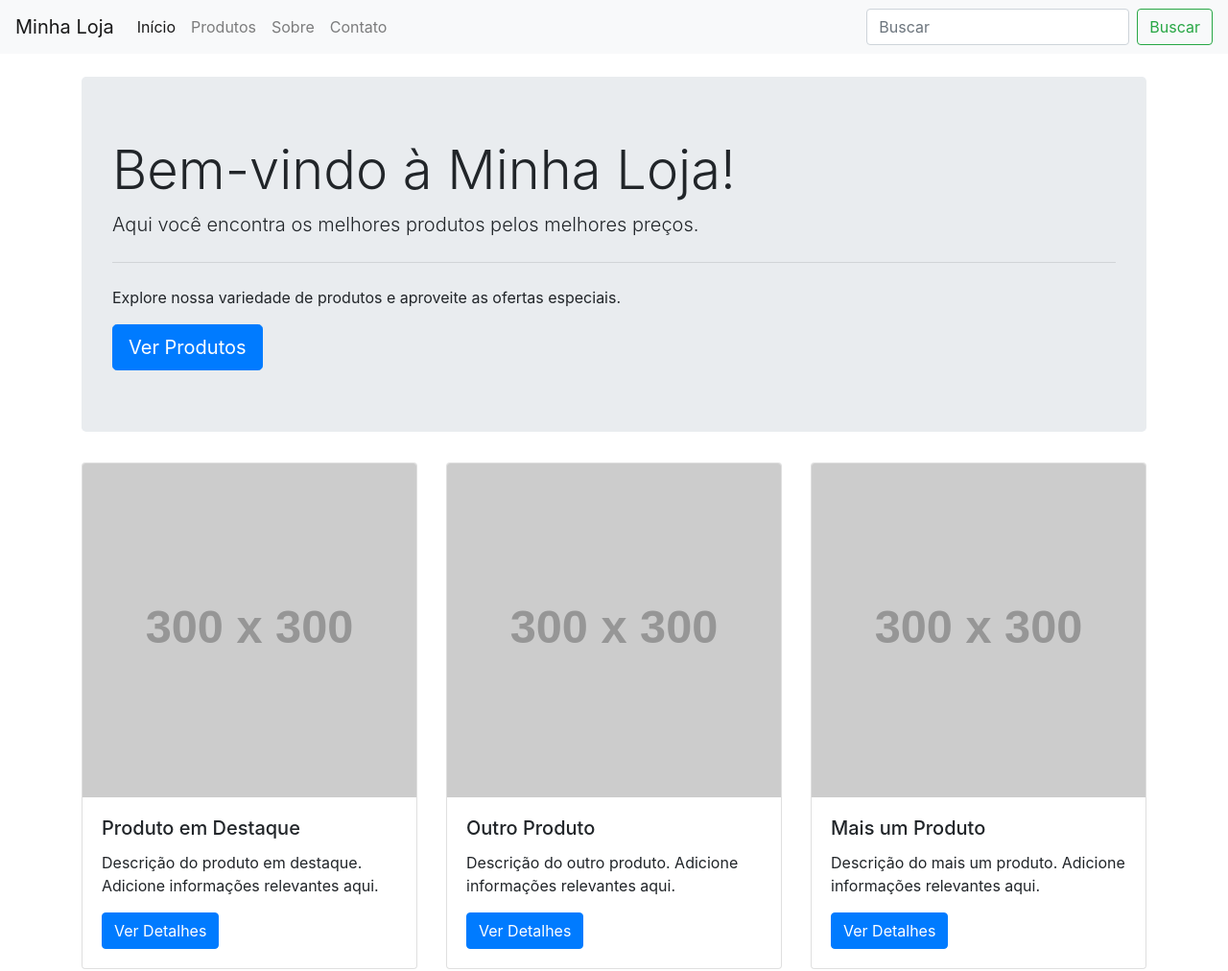
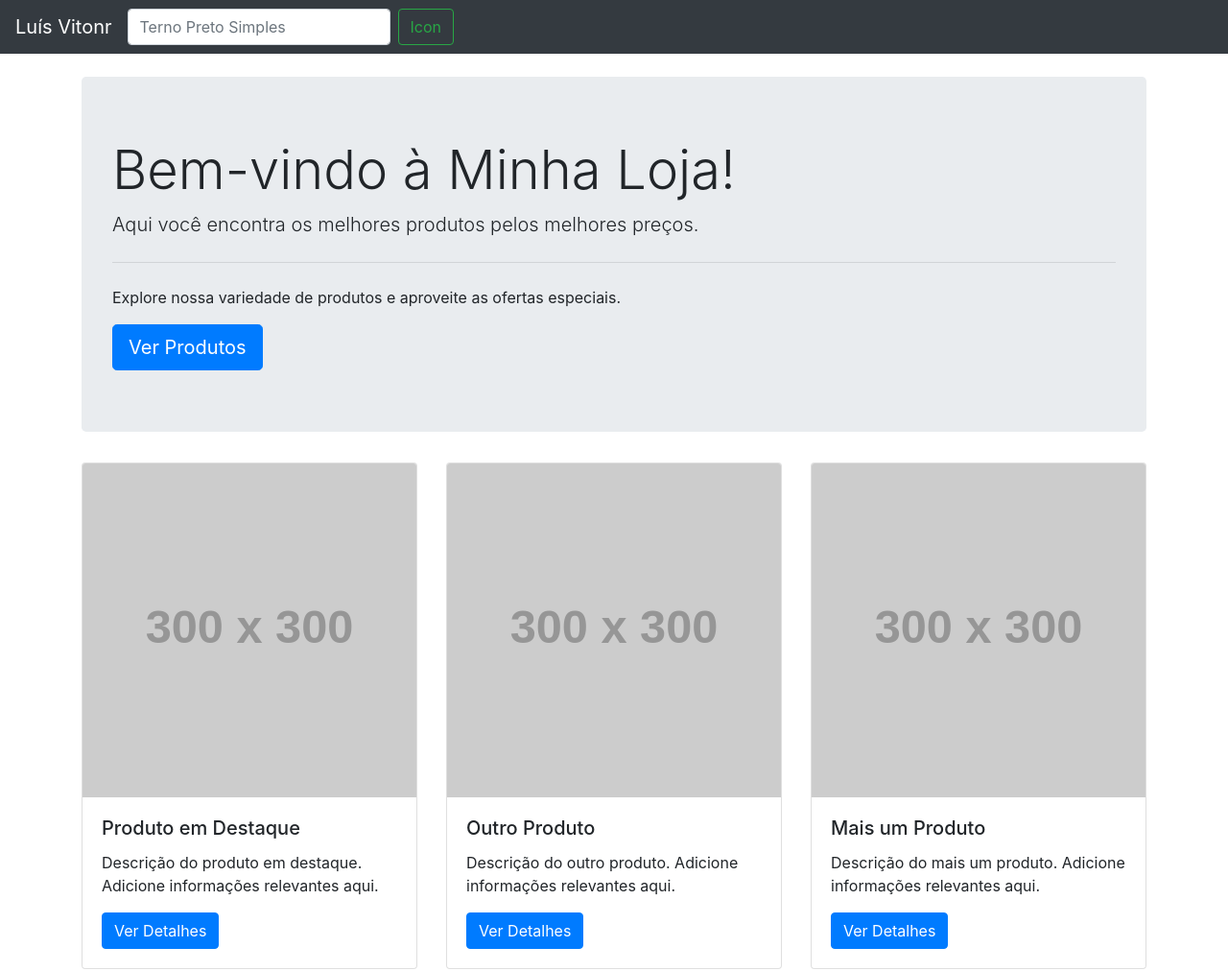
Before and after one commit to alex-ads/E-Comerce, a plain HTML site: page index.html in a window 1280 px wide. Shown: the top 1012 px of the page at 96% size. Drawn offline with nearby package versions, Linux system fonts and the light colour scheme; placeholder pictures from the web are drawn by us.

Commit message:
aaa
aaaa

```diff
--- a/index.html
+++ b/index.html
@@ -7,36 +7,24 @@
     <title>Minha Loja</title>
     <link rel="stylesheet" href="https://stackpath.bootstrapcdn.com/bootstrap/4.5.2/css/bootstrap.min.css">
     <link rel="stylesheet" href="./assets/style/css/style.css">
+
 </head>
 
 <body>
     <!-- Barra de navegação -->
-    <nav class="navbar navbar-expand-lg navbar-light bg-light">
-        <a class="navbar-brand" href="#">Minha Loja</a>
+    <nav class="navbar navbar-expand-lg navbar-dark bg-dark">
+        <a class="navbar-brand" href="#">Luís Vitonr</a>
         <button class="navbar-toggler" type="button" data-toggle="collapse" data-target="#navbarSupportedContent"
             aria-controls="navbarSupportedContent" aria-expanded="false" aria-label="Toggle navigation">
             <span class="navbar-toggler-icon"></span>
         </button>
 
         <div class="collapse navbar-collapse" id="navbarSupportedContent">
-            <ul class="navbar-nav mr-auto">
-                <li class="nav-item active">
-                    <a class="nav-link" href="#">Início <span class="sr-only">(current)</span></a>
-                </li>
-                <li class="nav-item">
-                    <a class="nav-link" href="#">Produtos</a>
-                </li>
-                <li class="nav-item">
-                    <a class="nav-link" href="#">Sobre</a>
-                </li>
-                <li class="nav-item">
-                    <a class="nav-link" href="#">Contato</a>
-                </li>
-            </ul>
             <!-- Formulário de pesquisa -->
             <form class="form-inline my-2 my-lg-0">
-                <input class="form-control mr-sm-2" type="search" placeholder="Buscar" aria-label="Search">
-                <button class="btn btn-outline-success my-2 my-sm-0" type="submit">Buscar</button>
+                <input class="form-control mr-sm-2" type="search" placeholder="Terno Preto Simples" aria-label="Search">
+                <button class="btn btn-outline-success my-2 my-sm-0" type="submit">Icon
+                </button>
             </form>
         </div>
     </nav>
```
